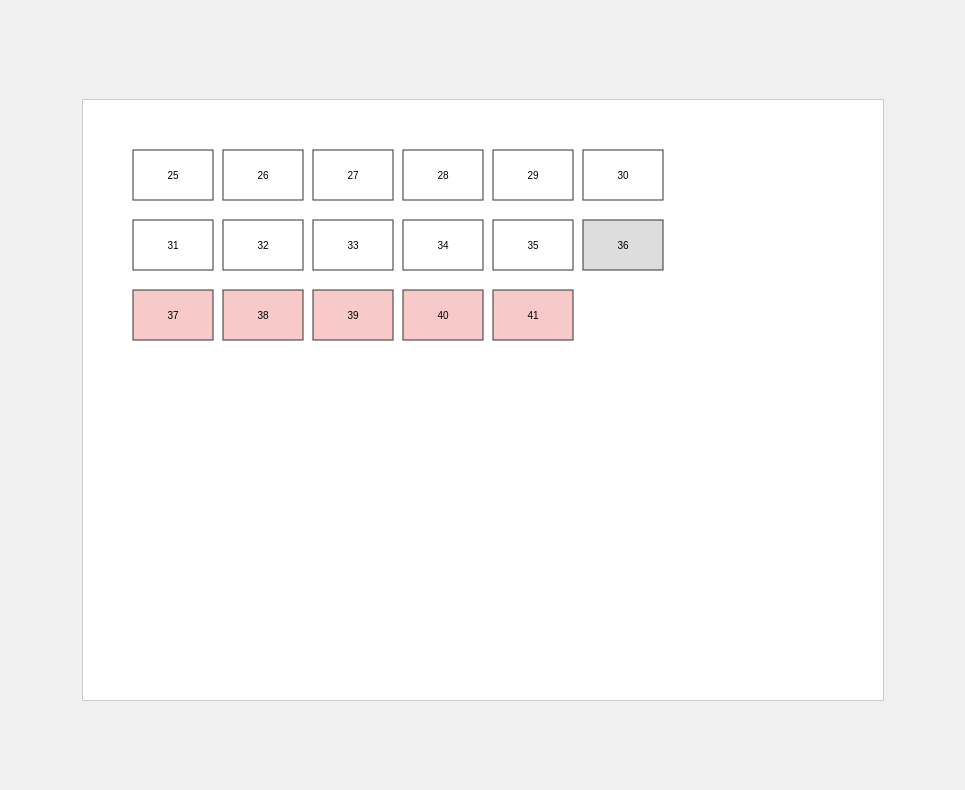
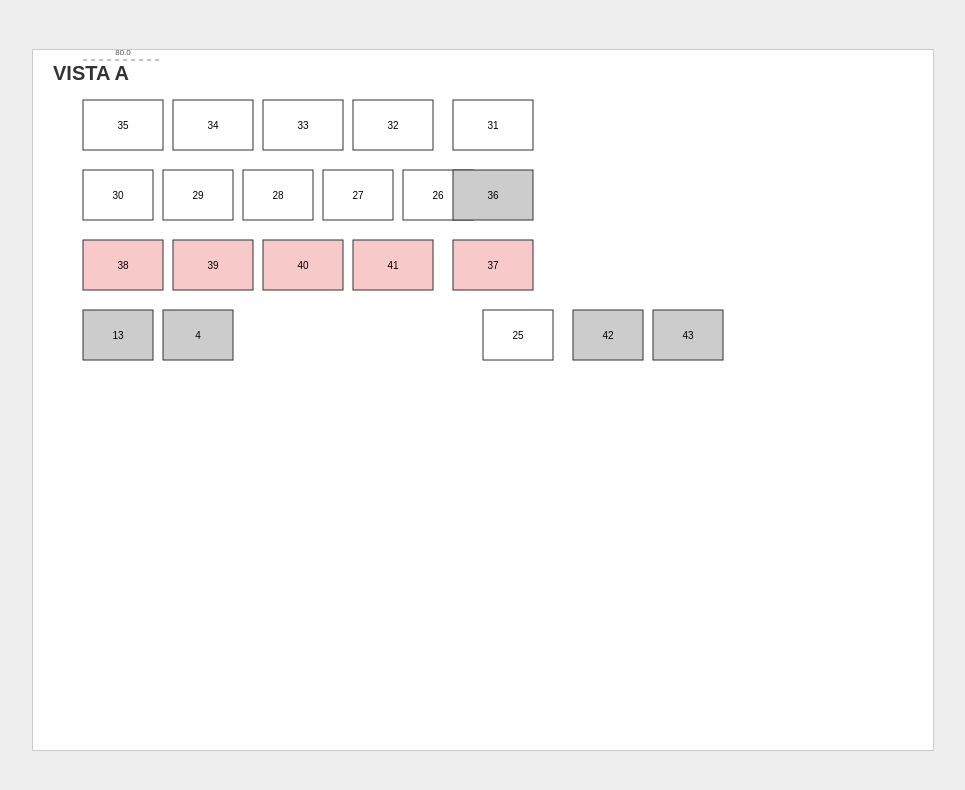
Before and after one commit to ramirosilvera/cocina, a plain HTML site: page index.html in a window 1280 px wide. Shown: the whole page, without its empty margins (157-1122 px from the left). Drawn offline with Linux system fonts and the light colour scheme.

Commit message:
Update index.html

```diff
--- a/index.html
+++ b/index.html
@@ -2,14 +2,14 @@
 <html lang="es">
 <head>
   <meta charset="UTF-8">
-  <title>Plano Vista A - Render</title>
+  <title>Plano Vista A – Réplica Exacta</title>
   <style>
     body {
       margin: 0;
+      background: #eee;
       font-family: Arial, sans-serif;
-      background: #f0f0f0;
     }
-    #canvas-container {
+    #container {
       width: 100%;
       height: 100vh;
       display: flex;
@@ -17,86 +17,160 @@
       align-items: center;
     }
     svg {
+      background: #fff;
       border: 1px solid #ccc;
-      background: #fff;
     }
-    .furniture {
+    .mueble {
       stroke: #333;
       stroke-width: 1;
     }
-    .label {
+    .etiqueta {
       font-size: 10px;
       fill: #000;
       pointer-events: none;
     }
+    .titulo {
+      font-size: 20px;
+      font-weight: bold;
+      fill: #333;
+    }
+    /* Estilos para detalles adicionales (por ejemplo, líneas de dimensión o calados) */
+    .detalle {
+      stroke: #666;
+      stroke-dasharray: 4;
+      stroke-width: 0.8;
+    }
+    .dim-texto {
+      font-size: 8px;
+      fill: #555;
+    }
   </style>
 </head>
 <body>
-  <div id="canvas-container">
-    <!-- El SVG contendrá el plano renderizado -->
-    <svg id="plan-svg" width="800" height="600" viewBox="0 0 800 600"></svg>
+  <div id="container">
+    <svg id="plano-svg" width="900" height="700" viewBox="0 0 900 700">
+      <!-- Título del plano -->
+      <text x="20" y="30" class="titulo">VISTA A</text>
+    </svg>
   </div>
   <script>
-    // Definición de muebles con sus números, posiciones y dimensiones
-    // Las coordenadas y medidas se han definido para mantener la proporción del plano original.
+    // Escala base para transformar medidas (se puede ajustar según el PDF)
+    const escala = 1; // En este ejemplo se usa 1:1, pero se puede modificar
+
+    // Función para determinar el color según el número de mueble
+    function getColorMueble(num) {
+      if ((num >= 25 && num <= 30) || (num >= 31 && num <= 35)) {
+        return "#FFFFFF"; // Blanco laqueado
+      } else if (num >= 37 && num <= 41) {
+        return "#F7CAC9"; // Rosa quarz (tono aproximado)
+      }
+      return "#CCCCCC"; // Color neutro para los muebles sin especificación
+    }
+
+    // Definición de muebles (interpretación basada en el PDF)
+    // Se han agrupado según la secuencia del PDF y se han estimado posiciones y dimensiones
     const muebles = [
-      // Muebles del 25 al 30 (blanco laqueado)
-      { num: 25, x: 50,  y: 50,  width: 80, height: 50 },
-      { num: 26, x: 140, y: 50,  width: 80, height: 50 },
-      { num: 27, x: 230, y: 50,  width: 80, height: 50 },
-      { num: 28, x: 320, y: 50,  width: 80, height: 50 },
-      { num: 29, x: 410, y: 50,  width: 80, height: 50 },
-      { num: 30, x: 500, y: 50,  width: 80, height: 50 },
-      // Muebles del 31 al 35 (blanco laqueado)
-      { num: 31, x: 50,  y: 120, width: 80, height: 50 },
-      { num: 32, x: 140, y: 120, width: 80, height: 50 },
-      { num: 33, x: 230, y: 120, width: 80, height: 50 },
-      { num: 34, x: 320, y: 120, width: 80, height: 50 },
-      { num: 35, x: 410, y: 120, width: 80, height: 50 },
-      // Mueble 36 (sin especificar, se muestra en color por defecto)
-      { num: 36, x: 500, y: 120, width: 80, height: 50 },
-      // Muebles del 37 al 41 (rosa quarz)
-      { num: 37, x: 50,  y: 190, width: 80, height: 50 },
-      { num: 38, x: 140, y: 190, width: 80, height: 50 },
-      { num: 39, x: 230, y: 190, width: 80, height: 50 },
-      { num: 40, x: 320, y: 190, width: 80, height: 50 },
-      { num: 41, x: 410, y: 190, width: 80, height: 50 }
-      // Se pueden añadir más elementos según se requiera para mantener la fidelidad al plano original
+      // Grupo superior: "35343332" (muebles 35, 34, 33, 32)
+      { num: 35, x: 50,  y: 50,  width: 80, height: 50 },
+      { num: 34, x: 140, y: 50,  width: 80, height: 50 },
+      { num: 33, x: 230, y: 50,  width: 80, height: 50 },
+      { num: 32, x: 320, y: 50,  width: 80, height: 50 },
+      // Grupo siguiente: "3029282726" (muebles 30, 29, 28, 27, 26)
+      { num: 30, x: 50,  y: 120, width: 70, height: 50 },
+      { num: 29, x: 130, y: 120, width: 70, height: 50 },
+      { num: 28, x: 210, y: 120, width: 70, height: 50 },
+      { num: 27, x: 290, y: 120, width: 70, height: 50 },
+      { num: 26, x: 370, y: 120, width: 70, height: 50 },
+      // Grupo: "38 39 40 41" (muebles 38, 39, 40, 41; se incluye el 37 en el siguiente grupo)
+      { num: 38, x: 50,  y: 190, width: 80, height: 50 },
+      { num: 39, x: 140, y: 190, width: 80, height: 50 },
+      { num: 40, x: 230, y: 190, width: 80, height: 50 },
+      { num: 41, x: 320, y: 190, width: 80, height: 50 },
+      // Resto de elementos indicados en el PDF:
+      // Mueble 31 (blanco laqueado)
+      { num: 31, x: 420, y: 50, width: 80, height: 50 },
+      // Mueble 37 (rosa quarz)
+      { num: 37, x: 420, y: 190, width: 80, height: 50 },
+      // Mueble 36 (sin indicación de color, neutro)
+      { num: 36, x: 420, y: 120, width: 80, height: 50 },
+      // Mueble 25 (blanco laqueado)
+      { num: 25, x: 450, y: 260, width: 70, height: 50 },
+      // Grupo: "42 43" (muebles 42 y 43)
+      { num: 42, x: 540, y: 260, width: 70, height: 50 },
+      { num: 43, x: 620, y: 260, width: 70, height: 50 },
+      // Mueble 13
+      { num: 13, x: 50,  y: 260, width: 70, height: 50 },
+      // Mueble 4
+      { num: 4,  x: 130, y: 260, width: 70, height: 50 }
     ];
 
-    // Función para determinar el color del mueble según su número
-    function getMuebleColor(num) {
-      if ((num >= 25 && num <= 30) || (num >= 31 && num <= 35)) {
-        return "#FFFFFF"; // blanco laqueado
-      } else if (num >= 37 && num <= 41) {
-        return "#F7CAC9"; // rosa quarz aproximado
-      }
-      return "#DDDDDD"; // color por defecto para otros muebles
+    // Función para crear un rectángulo SVG para cada mueble
+    function crearMueble(m) {
+      const ns = "http://www.w3.org/2000/svg";
+      // Rectángulo base
+      const rect = document.createElementNS(ns, "rect");
+      rect.setAttribute("x", m.x * escala);
+      rect.setAttribute("y", m.y * escala);
+      rect.setAttribute("width", m.width * escala);
+      rect.setAttribute("height", m.height * escala);
+      rect.setAttribute("fill", getColorMueble(m.num));
+      rect.setAttribute("class", "mueble");
+      // Texto identificador en el centro del mueble
+      const texto = document.createElementNS(ns, "text");
+      texto.setAttribute("x", (m.x + m.width / 2) * escala);
+      texto.setAttribute("y", (m.y + m.height / 2 + 4) * escala);
+      texto.setAttribute("text-anchor", "middle");
+      texto.setAttribute("class", "etiqueta");
+      texto.textContent = m.num;
+      return { rect, texto };
     }
 
-    const svg = document.getElementById('plan-svg');
+    // Obtener el elemento SVG
+    const svg = document.getElementById("plano-svg");
 
-    // Dibujar cada mueble en el SVG
+    // Dibujar todos los muebles según el arreglo definido
     muebles.forEach(mueble => {
-      // Crear el rectángulo para representar el mueble
-      const rect = document.createElementNS("http://www.w3.org/2000/svg", "rect");
-      rect.setAttribute("x", mueble.x);
-      rect.setAttribute("y", mueble.y);
-      rect.setAttribute("width", mueble.width);
-      rect.setAttribute("height", mueble.height);
-      rect.setAttribute("fill", getMuebleColor(mueble.num));
-      rect.setAttribute("class", "furniture");
+      const { rect, texto } = crearMueble(mueble);
       svg.appendChild(rect);
+      svg.appendChild(texto);
+    });
 
-      // Agregar el número del mueble como etiqueta en el centro del rectángulo
-      const text = document.createElementNS("http://www.w3.org/2000/svg", "text");
-      text.setAttribute("x", mueble.x + mueble.width / 2);
-      text.setAttribute("y", mueble.y + mueble.height / 2 + 4);
-      text.setAttribute("text-anchor", "middle");
-      text.setAttribute("class", "label");
-      text.textContent = mueble.num;
-      svg.appendChild(text);
-    });
+    // (Opcional) Dibujar detalles de iluminación y dimensiones tal como se indica en el PDF.
+    // Se utiliza una interpretación de las medidas (por ejemplo, líneas de dimensión).
+    function dibujarDetalle(x, y, longitud, orientacion = 'horizontal') {
+      const ns = "http://www.w3.org/2000/svg";
+      const linea = document.createElementNS(ns, "line");
+      if (orientacion === 'horizontal') {
+        linea.setAttribute("x1", x * escala);
+        linea.setAttribute("y1", y * escala);
+        linea.setAttribute("x2", (x + longitud) * escala);
+        linea.setAttribute("y2", y * escala);
+      } else {
+        linea.setAttribute("x1", x * escala);
+        linea.setAttribute("y1", y * escala);
+        linea.setAttribute("x2", x * escala);
+        linea.setAttribute("y2", (y + longitud) * escala);
+      }
+      linea.setAttribute("class", "detalle");
+      svg.appendChild(linea);
+      // Agregar texto de dimensión en el centro de la línea
+      const textoDim = document.createElementNS(ns, "text");
+      if (orientacion === 'horizontal') {
+        textoDim.setAttribute("x", (x + longitud / 2) * escala);
+        textoDim.setAttribute("y", (y - 5) * escala);
+      } else {
+        textoDim.setAttribute("x", (x - 20) * escala);
+        textoDim.setAttribute("y", (y + longitud / 2) * escala);
+      }
+      textoDim.setAttribute("class", "dim-texto");
+      textoDim.textContent = longitud.toFixed(1);
+      textoDim.setAttribute("text-anchor", "middle");
+      svg.appendChild(textoDim);
+    }
+
+    // Ejemplo de detalle: se dibuja una línea de dimensión horizontal de 80.0 (según el PDF)
+    dibujarDetalle(50, 10, 80.0, 'horizontal');
+    // Se pueden añadir más detalles según se extraiga de los números (40.0, 20.0, 58.0, etc.)
   </script>
 </body>
 </html>
```
